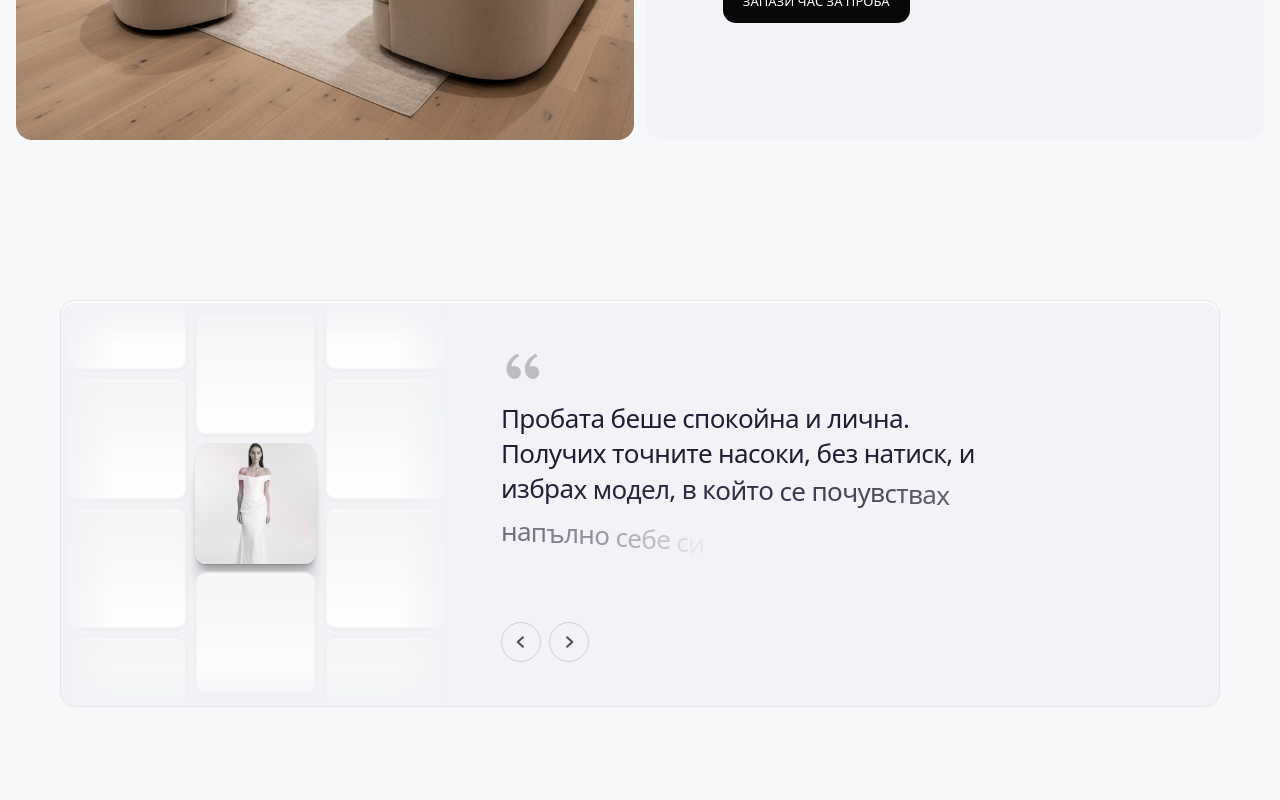
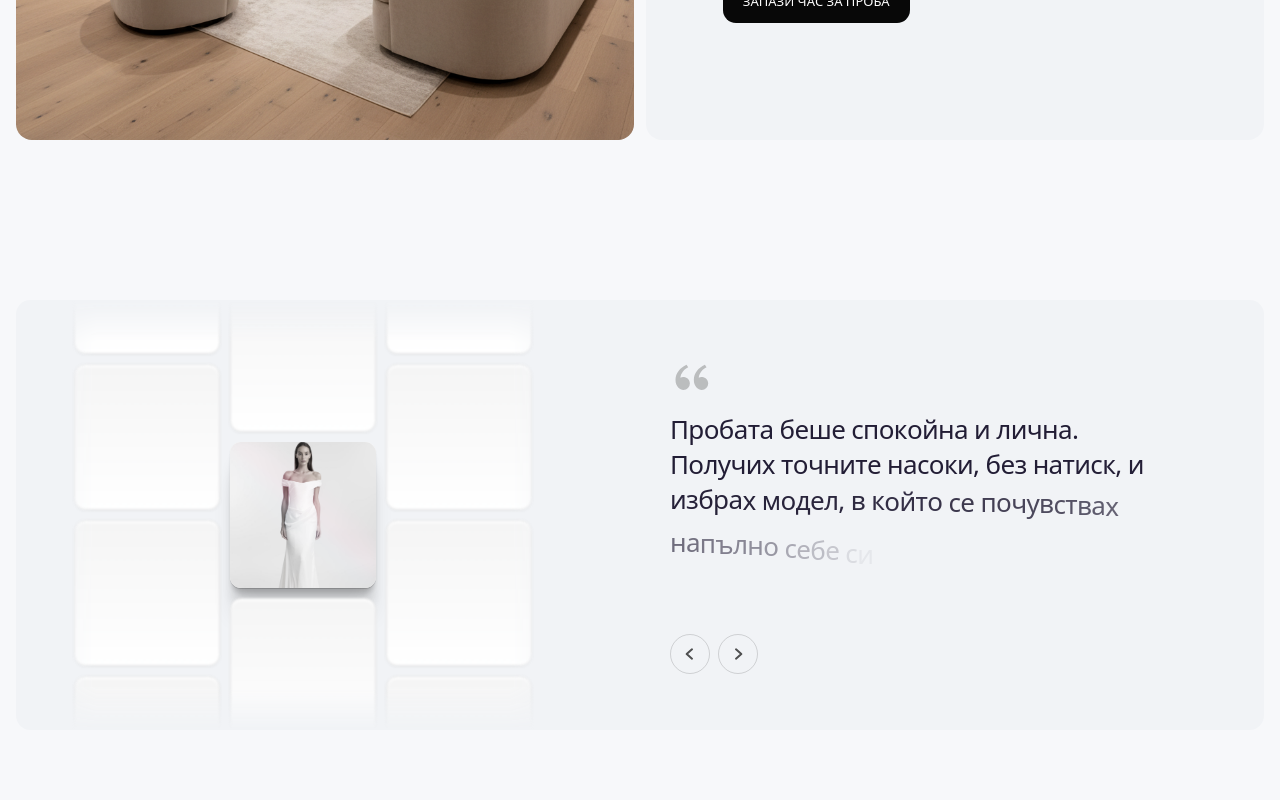
Before and after one commit to stilliyan/emocia, a Next.js app: page / in a window 1280 px wide. Shown: the part 4274-5074 px from the top of the page. Built offline with nearby package versions, Linux system fonts and the light colour scheme; no server answers.

Commit message:
style: expand testimonial into full-width section

```diff
--- a/src/components/storefront/scroll-reel-testimonials.tsx
+++ b/src/components/storefront/scroll-reel-testimonials.tsx
@@ -16,8 +16,8 @@ interface ScrollReelTestimonialsProps {
   className?: string;
 }
 
-const CELL = 121.33;
-const GAP = 8;
+const CELL = 146;
+const GAP = 10;
 const STEP = 3 * (CELL + GAP);
 const EXIT_MS = 240;
 const SLIDE_MS = 800;
@@ -46,7 +46,7 @@ function Featured({ src, alt }: { src: string; alt?: string }) {
       className="relative shrink-0 overflow-hidden rounded-xl bg-muted"
       style={{ width: CELL, height: CELL, boxShadow: FEATURED_SHADOW }}
     >
-      <Image src={src} alt={alt ?? ""} fill sizes="122px" className="object-cover object-[center_30%]" />
+      <Image src={src} alt={alt ?? ""} fill sizes="146px" className="object-cover object-[center_30%]" />
       <div aria-hidden="true" className="pointer-events-none absolute inset-0 z-2 bg-white/80 mix-blend-saturation" />
       <div
         aria-hidden="true"
@@ -212,13 +212,13 @@ export function ScrollReelTestimonials({
         if (!event.currentTarget.contains(event.relatedTarget)) setPaused(false);
       }}
       className={cn(
-        "storefront-testimonial__reel relative flex w-full max-w-[1160px] flex-col items-stretch gap-2.5 overflow-hidden rounded-2xl border border-border shadow-[inset_0_2px_0_rgba(255,255,255,1)] outline-none focus-visible:ring-2 focus-visible:ring-ring/30 md:min-h-[360px] md:flex-row",
+        "storefront-testimonial__reel relative flex w-full flex-col items-stretch overflow-hidden rounded-2xl outline-none focus-visible:ring-2 focus-visible:ring-ring/30 md:min-h-[430px] md:flex-row",
         className,
       )}
     >
       <div
         aria-hidden="true"
-        className="relative h-64 w-full shrink-0 self-stretch overflow-hidden md:h-auto md:w-[390px]"
+        className="relative h-72 w-full shrink-0 self-stretch overflow-hidden md:h-auto md:w-[46%]"
         style={{
           WebkitMaskImage:
             "linear-gradient(to right, transparent 0%, black 14%, black 86%, transparent 100%), linear-gradient(to bottom, transparent 0%, black 10%, black 90%, transparent 100%)",
@@ -228,11 +228,11 @@ export function ScrollReelTestimonials({
           maskComposite: "intersect",
         }}
       >
-        <div className="absolute inset-0 flex items-center justify-center gap-2">
+        <div className="absolute inset-0 flex items-center justify-center gap-2.5">
           {[sideY, middleY, sideY].map((offset, columnIndex) => (
             <div
               key={columnIndex}
-              className="flex shrink-0 flex-col gap-2 will-change-transform motion-reduce:transition-none"
+              className="flex shrink-0 flex-col gap-2.5 will-change-transform motion-reduce:transition-none"
               style={columnStyle(offset)}
             >
               {columnIndex === 1
@@ -253,13 +253,13 @@ export function ScrollReelTestimonials({
         </div>
       </div>
 
-      <div className="flex min-w-0 flex-1 flex-col justify-between self-stretch px-6 py-8 md:px-10 md:py-11">
+      <div className="flex min-w-0 flex-1 flex-col justify-between self-stretch px-6 py-9 md:px-14 md:py-14 lg:px-20">
         <div className="flex flex-col gap-3">
           <svg className="block h-11 w-11 text-muted-foreground/35" viewBox="0 0 24 24" fill="currentColor" aria-hidden="true">
             <path d="M4.58 17.32C3.55 16.23 3 15 3 13.01c0-3.5 2.46-6.64 6.03-8.19l.9 1.38c-3.34 1.8-4 4.15-4.25 5.62.54-.28 1.24-.38 1.93-.31 1.8.17 3.23 1.65 3.23 3.49a3.5 3.5 0 0 1-3.5 3.5c-1.07 0-2.1-.49-2.75-1.18zm10 0C13.55 16.23 13 15 13 13.01c0-3.5 2.46-6.64 6.03-8.19l.9 1.38c-3.34 1.8-4 4.15-4.25 5.62.54-.28 1.24-.38 1.93-.31 1.8.17 3.23 1.65 3.23 3.49a3.5 3.5 0 0 1-3.5 3.5c-1.07 0-2.1-.49-2.75-1.18z" />
           </svg>
 
-          <div className="relative w-full max-w-[500px] overflow-hidden" aria-live={paused ? "polite" : "off"}>
+          <div className="relative w-full max-w-[560px] overflow-hidden" aria-live={paused ? "polite" : "off"}>
             <div aria-hidden="true" className="invisible flex min-h-[150px] flex-col gap-5">
               <p className="m-0 text-xl font-medium leading-[1.35] tracking-[-.025em] md:text-[26px]">{current.quote}</p>
               <p className="m-0 text-sm font-medium text-muted-foreground">{current.author}</p>
--- a/src/components/storefront/storefront.css
+++ b/src/components/storefront/storefront.css
@@ -130,7 +130,7 @@
 .storefront-about__stats span { color: var(--storefront-muted); font-size: 13px; }
 .storefront-about .storefront-button { align-self: flex-start; }
 
-.storefront-testimonial { display: flex; max-width: 1200px; margin: 160px auto; padding: 0 20px; justify-content: center; }
+.storefront-testimonial { display: flex; margin: 160px 16px; justify-content: center; }
 .storefront-testimonial__reel { background: var(--storefront-panel); }
 .scroll-reel-char { display: inline-block; animation: scroll-reel-char-rise .5s cubic-bezier(.22,1,.36,1) both; }
 .scroll-reel-exit { animation: scroll-reel-copy-exit 240ms ease-in forwards; }
@@ -214,7 +214,7 @@
   .storefront-feature dl { flex-wrap: wrap; gap: 32px; margin: 42px 0 25px; }
   .storefront-products { padding: 100px 0; }
   .storefront-products__rail { grid-auto-columns: min(310px, 76vw); }
-  .storefront-testimonial { margin: 100px auto; padding: 0 12px; }
+  .storefront-testimonial { margin: 100px 8px; }
   .storefront-appointment { min-height: 680px; margin: 0 8px 90px; }
   .storefront-appointment > img { object-position: 66% center; }
   .storefront-appointment__overlay { background: linear-gradient(0deg, rgba(17,42,57,.78) 0%, rgba(17,42,57,.06) 80%); }
```
